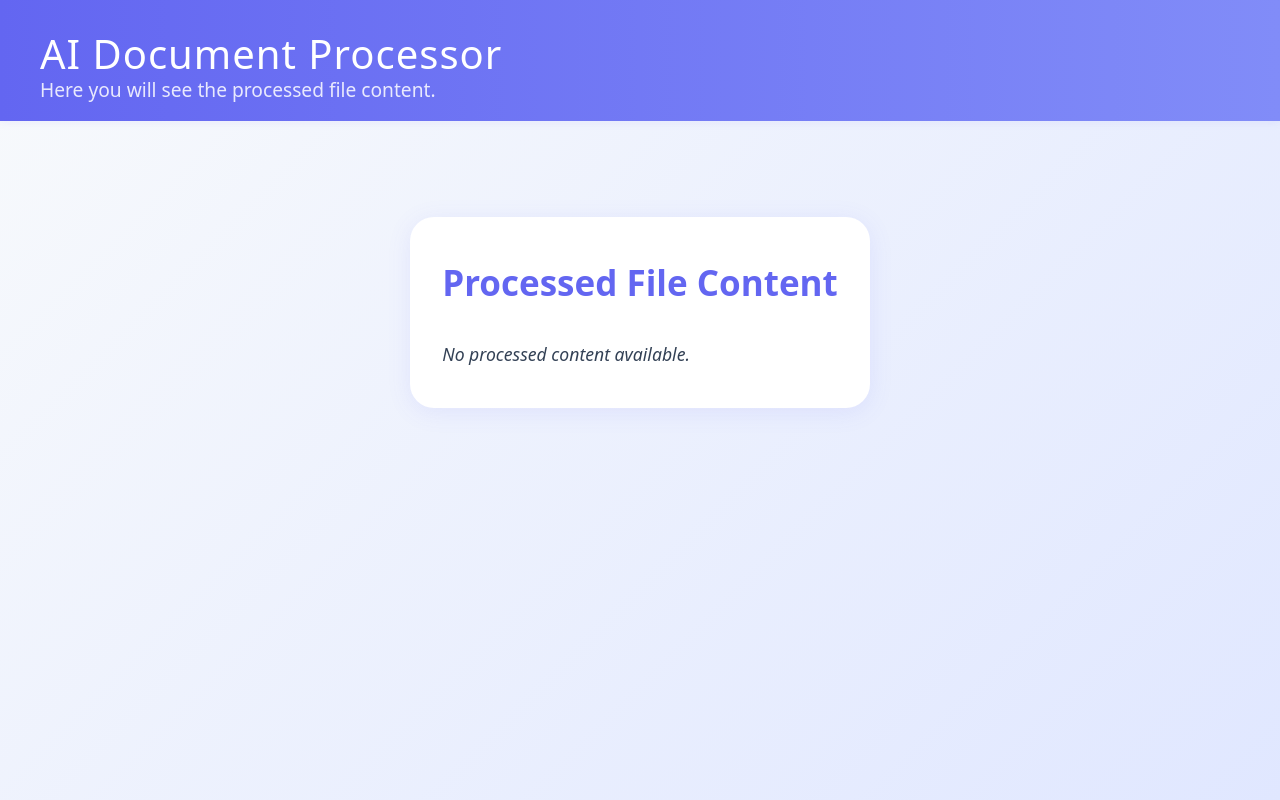
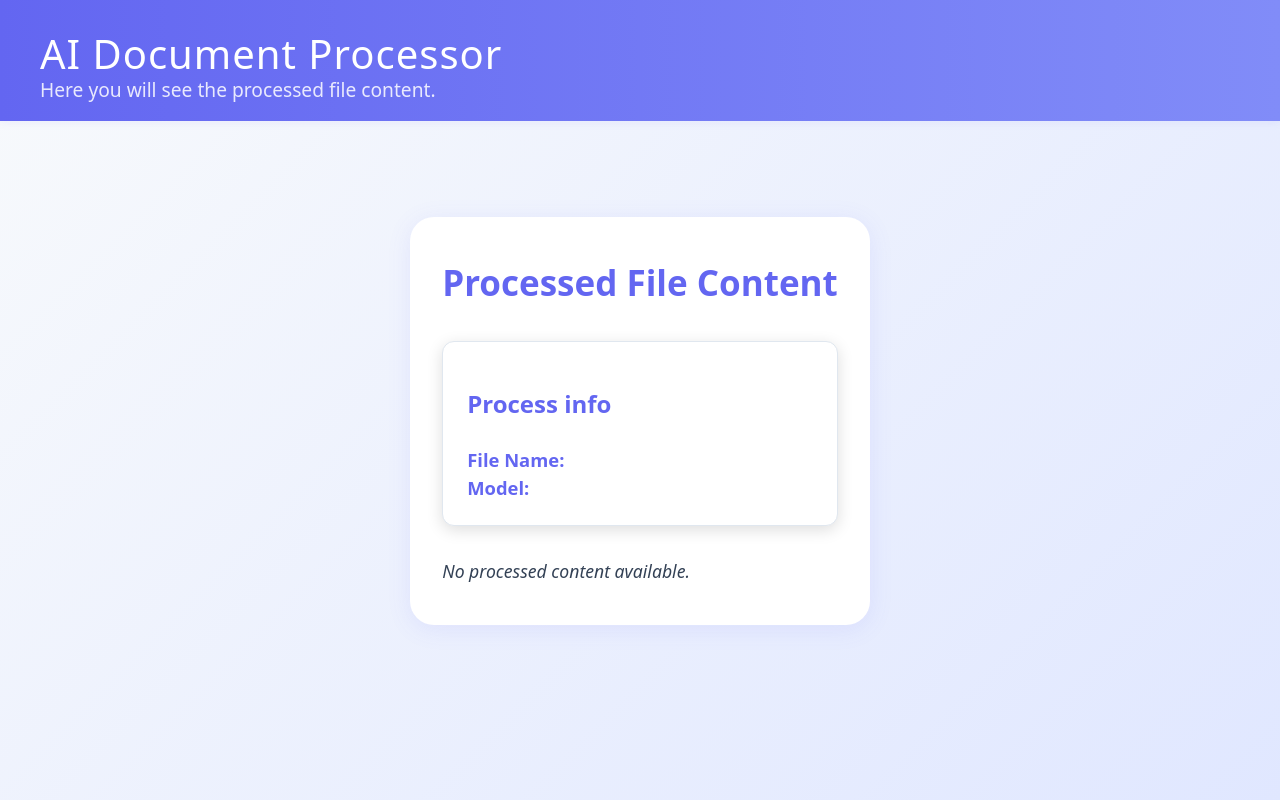
Before and after one commit to lrisaro-launch/devcycle-ai-ui, a React (Vite) app in the folder devcyclefront/: page /processed in a window 1280 px wide. Built offline with nearby package versions, Linux system fonts and the light colour scheme.

Commit message:
update user stories handling and improve layout in ProcessedFileView

```diff
--- a/devcyclefront/src/components/ProcessedFileView.css
+++ b/devcyclefront/src/components/ProcessedFileView.css
@@ -11,9 +11,9 @@
 }
 
 .pfv-section-title {
+  text-align: left;
   color: #2563eb;
   margin-bottom: 1.5rem;
-  text-align: center;
 }
 
 .pfv-historias-list {
@@ -31,6 +31,7 @@
   display: flex;
   flex-direction: column;
   min-height: 120px;
+  text-align: left;
 }
 
 .pfv-epica {
@@ -82,3 +83,13 @@
   font-weight: 600;
   cursor: pointer;
 }
+
+.pfv-file-info-row {
+  align-items: center;
+  gap: 0.5rem;
+}
+
+.pfv-file-name {
+  font-size: 30;
+  color: #111;
+}
--- a/devcyclefront/src/components/ProcessedFileView.tsx
+++ b/devcyclefront/src/components/ProcessedFileView.tsx
@@ -6,7 +6,7 @@ import "./ProcessedFileView.css";
 
 const ProcessedFileView: React.FC = () => {
   const { result } = useProcessedFile();
-  const historias = result?.historias_de_usuario || result?.analisis?.historias_de_usuario;
+  const historias = result?.analisis?.tickets;
   const [selectedRepo, setSelectedRepo] = useState<string>("Azure");
   const [isCreating, setIsCreating] = useState<boolean>(false);
   const [showSuccess, setShowSuccess] = useState<boolean>(false);
@@ -17,20 +17,23 @@ const ProcessedFileView: React.FC = () => {
       setIsCreating(true);
 
       try {
-        alert("Processing the document with " + selectedRepo + " AI...");
-      // const response = await fetch("https://ai-devcrew-back.onrender.com/process-request", {
-      //   method: "POST",
-      //   body: formData,
-      // });
+        const formData = new FormData();
+        formData.append("additionalProp1", result);
 
-      // if (!response.ok) {
-      //   throw new Error("Failed to process the document.");
-      // }
+        const response = await fetch("https://ai-devcrew-back.onrender.com/publish-to-jira", {
+          method: "POST",
+          body: formData,
+        });
 
-      // const result = await response.json();
+      if (!response.ok) {
+        throw new Error("Failed to process the document.");
+      }
+
+      const resultAPI = await response.json();
+      alert(resultAPI);
 
       setIsCreating(false);
-      setShowSuccess(true);
+      // setShowSuccess(true);
     } catch (err: any) {
       setIsCreating(false);
       alert("An error occurred while processing the document.");
@@ -43,20 +46,39 @@ const ProcessedFileView: React.FC = () => {
       <main className="file-upload-main">
         <form onSubmit={handleSubmit}>
           <div className="pfv-title">Processed File Content</div>
+          <div className="pfv-historia-card">
+            <h2 className="pfv-section-title">Process info</h2>
+            <div className="pfv-file-info-row">
+              <span className="pfv-epica">File Name: </span>
+              <span className="pfv-file-name">{result?.analisis?.hitos[0]}</span>
+              <br />
+              <span className="pfv-epica">Model: </span>
+              <span className="pfv-file-name">{result?.modelo_usado}</span>
+            </div>
+          </div>
           {historias && Array.isArray(historias) && historias.length > 0 ? (
             <section className="pfv-section">
-              <h2 className="pfv-section-title">Historias de Usuario</h2>
+              <div className="pfv-historia-card">
+                <h2 className="pfv-section-title">User Stories</h2>
                 <div className="pfv-historias-list">
                   {historias.map((historia: any, idx: number) => (
                     <div key={idx} className="pfv-historia-card">
                       <span className="pfv-epica">
-                      {idx + 1}. {historia.epica}
+                        {idx + 1}. {historia.summary}
                       </span>
                       <span className="pfv-historia">
-                      {historia.historia}
+                        {historia.description}
+                      </span>
+                      <br />
+                      <span className="pfv-epica">
+                        Acceptance criteria:
+                      </span>
+                      <span className="pfv-historia">
+                        {historia.criterios_de_aceptacion}
                       </span>
                     </div>
                   ))}
+                </div>
               </div>
               <br /><br />
               <div>
```
Lines whose indentation alone changed are shown as unchanged.
